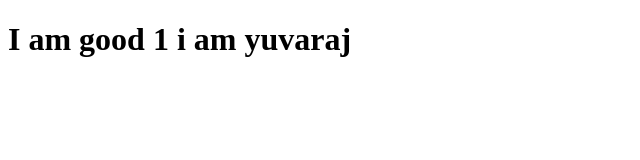
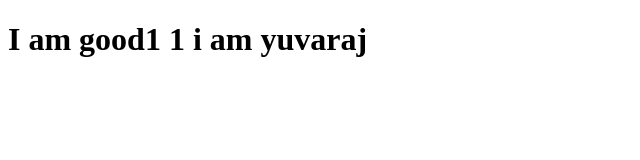
Before and after one commit to Yuvarajpa/github-booking-testing, a plain HTML site: page index.html in a window 1280 px wide. Shown: the whole page, without its empty margins (0-640 px from the left). Drawn offline with Linux system fonts and the light colour scheme.

Commit message:
made a cross tesing

```diff
--- a/index.html
+++ b/index.html
@@ -4,7 +4,7 @@
 </head>
 <body>
   <h1>
-        I am good 1
+        I am good1 1
         i am yuvaraj
     </h1>
 </body>
```
